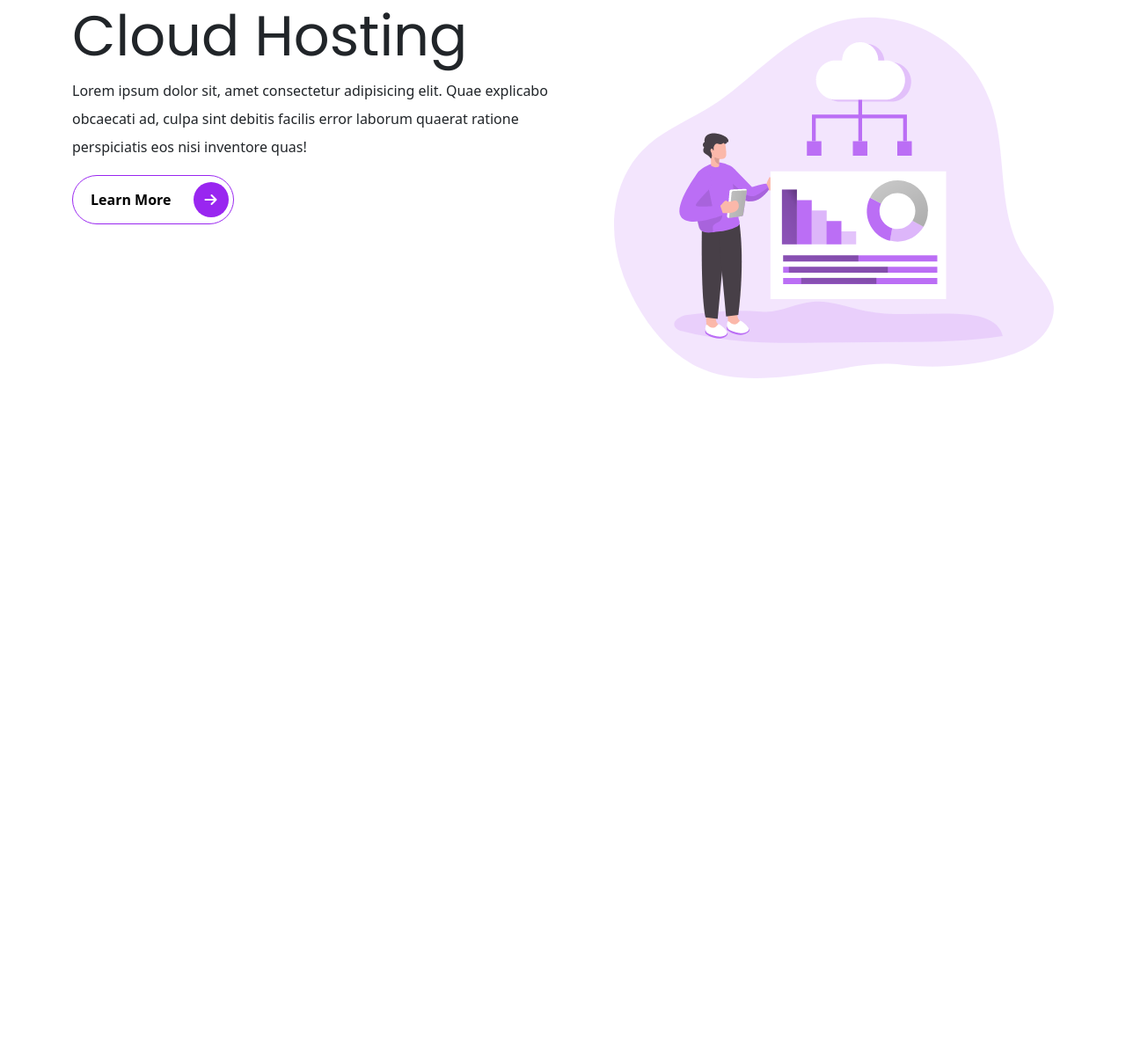
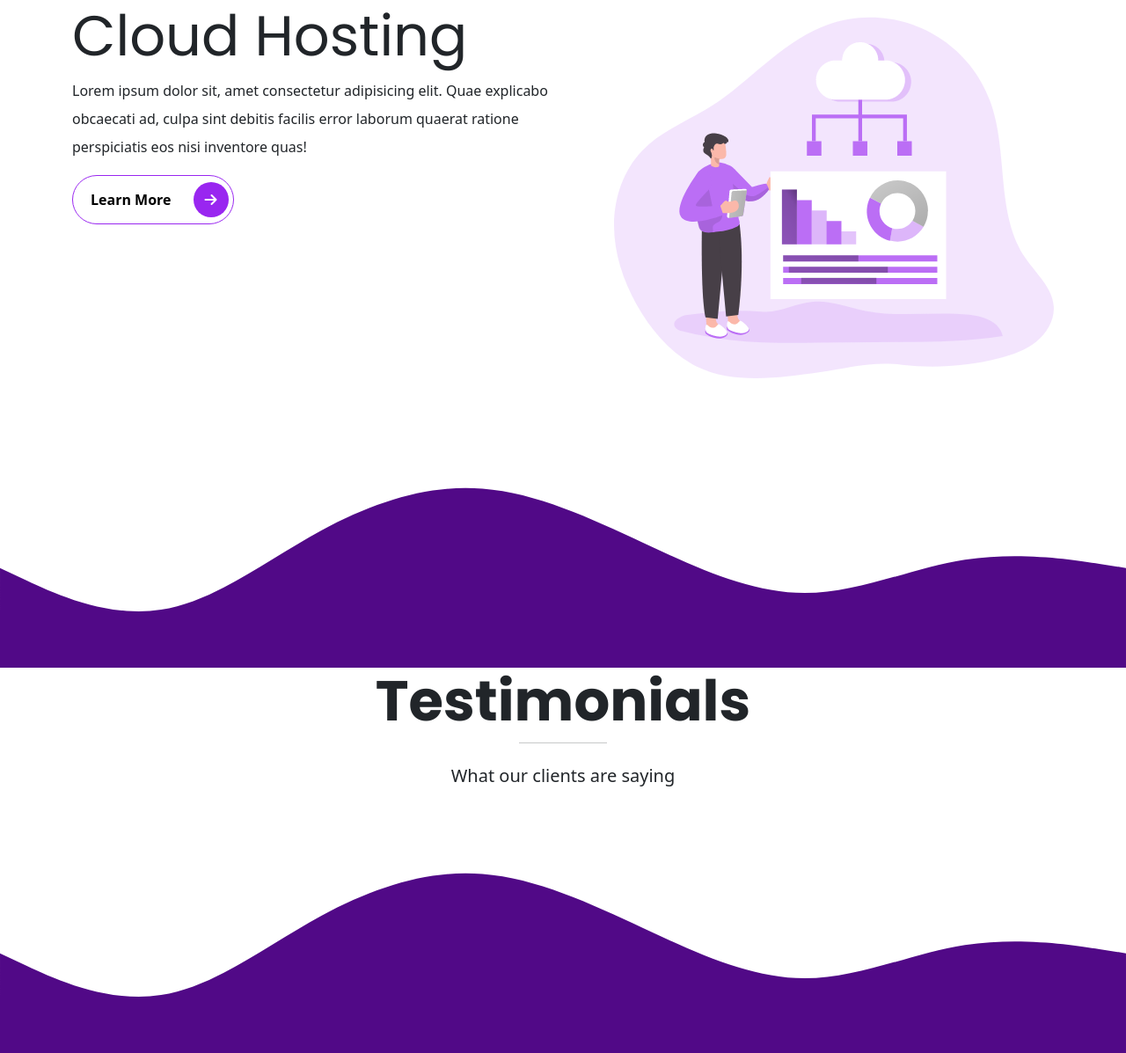
Before and after one commit to MineshPradhan/Bootstrap-Themeing-and-Portfolio, a website: page index.html in a window 1280 px wide. Shown: the part 2609-3806 px from the top of the page at 88% size. Before the commit the page ends 3084 px from the top, so only its background shows below. Drawn offline with nearby package versions, Linux system fonts and the light colour scheme; files that its build step writes are made by us from their sources.

Commit message:
half done

```diff
--- a/index.html
+++ b/index.html
@@ -253,8 +253,25 @@
         </div>
       </div>
     </div>
+</section>
 
-  </section>
+<!-- Testimonials -->
+
+<section id="testimonials" class="testimonials">
+  <svg xmlns="http://www.w3.org/2000/svg" viewBox="0 0 1440 320">
+      <path fill="#510987" fill-opacity="1" d="M0,192L34.3,208C68.6,224,137,256,206,245.3C274.3,235,343,181,411,144C480,107,549,85,617,90.7C685.7,96,754,128,823,160C891.4,192,960,224,1029,224C1097.1,224,1166,192,1234,181.3C1302.9,171,1371,181,1406,186.7L1440,192L1440,320L1405.7,320C1371.4,320,1303,320,1234,320C1165.7,320,1097,320,1029,320C960,320,891,320,823,320C754.3,320,686,320,617,320C548.6,320,480,320,411,320C342.9,320,274,320,206,320C137.1,320,69,320,34,320L0,320Z" style="--darkreader-inline-fill: #510987;" data-darkreader-inline-fill=""></path>
+    </svg>
+  <div class="container">
+    <div class="row text-center">
+      <h1 class="display-3 fw-bold">Testimonials</h1>
+      <hr style="width:100px; height:3px;" class="mx-auto">
+      <p class="lead pt-1">What our clients are saying</p>
+    </div>
+  </div>
+  <svg xmlns="http://www.w3.org/2000/svg" viewBox="0 0 1440 320">
+      <path fill="#510987" fill-opacity="1" d="M0,192L34.3,208C68.6,224,137,256,206,245.3C274.3,235,343,181,411,144C480,107,549,85,617,90.7C685.7,96,754,128,823,160C891.4,192,960,224,1029,224C1097.1,224,1166,192,1234,181.3C1302.9,171,1371,181,1406,186.7L1440,192L1440,320L1405.7,320C1371.4,320,1303,320,1234,320C1165.7,320,1097,320,1029,320C960,320,891,320,823,320C754.3,320,686,320,617,320C548.6,320,480,320,411,320C342.9,320,274,320,206,320C137.1,320,69,320,34,320L0,320Z" style="--darkreader-inline-fill: #510987;" data-darkreader-inline-fill=""></path>
+    </svg>
+</section>
 
   <script src="/assets/js/bootstrap.bundle.js"></script>
 
--- a/scss/sections/_testimonials.scss
+++ b/scss/sections/_testimonials.scss
@@ -0,0 +1,8 @@
+@use "../custom" as *;
+@use "../components/mixins" as *;
+
+.testimonials{
+    position: relative;
+    padding: 0;
+    @include gradient;
+}
```
